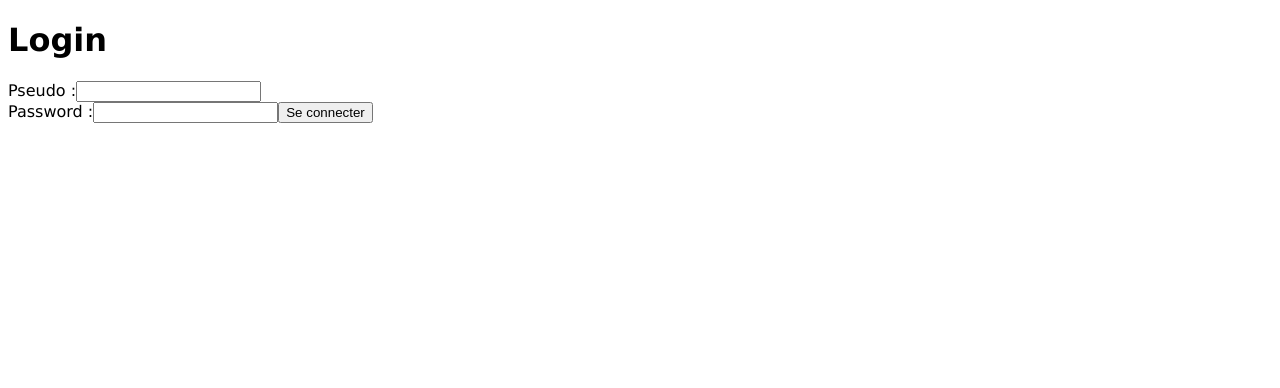
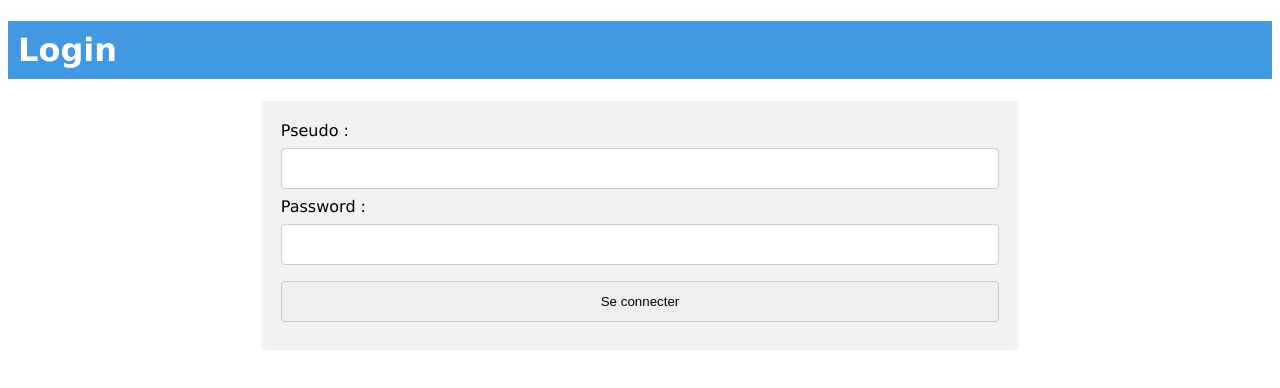
Before and after one commit to Fuze599/web3-project, a React (Create React App) app in the folder react-jokes/: page /login in a window 1280 px wide. Shown: the top 388 px of the page. Built offline with nearby package versions, Linux system fonts and the light colour scheme; data requests are answered from the project's data file.

Commit message:
[ADD] css joke detail + login

```diff
--- a/react-jokes/db.json
+++ b/react-jokes/db.json
@@ -3,14 +3,14 @@
     {
       "content": "joke1 farce",
       "category": "farce",
-        "like": 9,
+      "like": 16,
       "date": "date1",
       "id": "1"
     },
     {
       "content": "joke2 farce",
       "category": "farce",
-        "like": 50,
+      "like": 51,
       "date": "date2",
       "id": "2"
     },
@@ -33,6 +33,27 @@
       "category": "anecdote",
       "date": "Fri Nov 18 2022",
       "id": "d873f534-f50e-451f-91fc-9dd4e536599a"
+    },
+    {
+      "content": "test",
+      "category": "",
+      "date": "Tue Nov 22 2022",
+      "id": "e7506d72-e571-447d-ab00-1c5388d40d7f",
+      "like": 7
+    },
+    {
+      "content": "eeeee",
+      "category": "",
+      "date": "Tue Nov 22 2022",
+      "id": "95b39346-a171-42d3-8dce-33e901919b00",
+      "like": 0
+    },
+    {
+      "content": "Blague Blague Blague Blague Blague Blague Blague Blague Blague Blague Blague Blague Blague Blague Blague Blague Blague Blague",
+      "category": "blagues de toto",
+      "date": "Tue Nov 22 2022",
+      "id": "5c3c474a-814c-429e-833c-8e96887655a5",
+      "like": 10
     }
   ],
   "users": [
--- a/react-jokes/src/components/App/App.js
+++ b/react-jokes/src/components/App/App.js
@@ -18,14 +18,14 @@ const App = () => {
 
   const navbarStyle = {
     color: "white",
-    backgroundColor: "DodgerBlue",
+    backgroundColor: "#4299e1",
     padding: "10px",
   }
 
   const navbarElementStyle = {
     textDecoration: 'none',
     color: "white",
-    backgroundColor: "DodgerBlue",
+    backgroundColor: "#4299e1",
     padding: "10px",
     marginRight: "10px",
     cursor: "pointer"
--- a/react-jokes/src/components/Connection/Connection.jsx
+++ b/react-jokes/src/components/Connection/Connection.jsx
@@ -32,16 +32,42 @@ const Connection = () => {
     }
   }
 
+  const loginTitleStyle = {
+    backgroundColor: "#4299e1",
+    padding: "10px",
+    color: "white"
+  }
+
+  const formStyle = {
+    borderRadius: "5px",
+    backgroundColor: "#f2f2f2",
+    padding: "20px",
+    margin: "0 20%"
+  }
+
+  const inputStyle = {
+    width: "100%",
+    padding: "12px 20px",
+    margin: "8px 0",
+    display: "inline-block",
+    border: "1px solid #ccc",
+    borderRadius: "4px",
+    boxSizing: "border-box"
+  }
+
   return (
     <div>
-      <h1>Login</h1>
-      <form>
+      <h1 style={loginTitleStyle}>Login</h1>
+      <form style={formStyle}>
         <label htmlFor="pseudo">Pseudo :</label>
-        <input onChange={handlerPseudoChange} type="text" id="pseudo" name="pseudo" required></input>
-        <br></br>
+        <br/>
+        <input style={inputStyle} onChange={handlerPseudoChange} type="text" id="pseudo" name="pseudo" required></input>
+        <br/>
         <label htmlFor="password">Password :</label>
-        <input onChange={handlerPasswordChange} type="text" id="password" name="password" required></input>
-        <input type="submit" value="Se connecter" onClick={onSubmitButtonClick}></input>
+        <br/>
+        <input style={inputStyle} onChange={handlerPasswordChange} type="password" id="password" name="password" required></input>
+        <br/>
+        <input style={inputStyle} type="submit" value="Se connecter" onClick={onSubmitButtonClick}></input>
       </form>
     </div>
   )
--- /dev/null
+++ b/react-jokes/src/components/Jokes/JokeDetail.css
@@ -0,0 +1,29 @@
+.likeButton {
+  display: inline-block;
+  outline: 0;
+  border: 0;
+  cursor: pointer;
+  background-color: #4299e1;
+  border-radius: 4px;
+  padding: 8px 16px;
+  font-size: 16px;
+  border-bottom: 4px solid #2b6cb0;
+  font-weight: 700;
+  color: white;
+  line-height: 26px;
+  float: right;
+  margin-top: -52px;
+}
+
+.likeButton:disabled {
+  background-color: #2d71a8;
+  border-bottom: 0px solid #206296;
+  padding: 10px 16px;
+  cursor: default;
+}
+
+
+.likeButton:hover {
+  border-bottom: 0px solid #2b6cb0;
+  padding: 10px 16px;
+}
--- a/react-jokes/src/components/Jokes/JokeDetail.jsx
+++ b/react-jokes/src/components/Jokes/JokeDetail.jsx
@@ -1,6 +1,7 @@
 import { useContext, useEffect, useState } from "react"
 import { Context as JokesContext } from '../../contexts/JokesContext'
 import { useParams } from "react-router-dom";
+import './JokeDetail.css'
 
 const JokeDetail = () => {
   const [joke, setJoke] = useState({})
@@ -28,15 +29,28 @@ const JokeDetail = () => {
     document.getElementById("likeBtn").disabled = true
   }
 
+
+  const formStyle = {
+    borderRadius: "5px",
+    backgroundColor: "#f2f2f2",
+    padding: "10px 20px",
+    margin: "20px 20%"
+  }
+
+  const titleStyle = {
+    backgroundColor: "#4299e1",
+    padding: "20px",
+    color: "white"
+  }
+
   return (
-    <>
-      <div>joke = {joke.content}</div>
-      <div>categorie = {joke.category}</div>
-      <div>date d'ajout = {joke.date}</div>
-      <div>nombre de likes = {likes}</div>
-      <button id="likeBtn" onClick={handleLikeButton}>Like joke</button>
-    </>
-  )
+      <div style={formStyle}>
+        <h3 style={titleStyle}>{joke.content}</h3>
+        <p>Category : {joke.category}</p>
+        <p>Date : {joke.date}</p>
+        <p>Likes : {likes}</p>
+        <button className="likeButton" id="likeBtn" onClick={handleLikeButton}>Like</button>
+    </div>)
 }
 
 export default JokeDetail
--- a/react-jokes/src/contexts/JokesContext.jsx
+++ b/react-jokes/src/contexts/JokesContext.jsx
@@ -26,7 +26,8 @@ const ProviderWrapper = (props) => {
 	const createJoke = (payload) => {
 		const joke = {
 			...payload,
-			id: uuidv4()
+			id: uuidv4(),
+			like: 0
 		}
 		JokesAPI
 			.create(joke)
@@ -50,6 +51,13 @@ const ProviderWrapper = (props) => {
 	}
 
 	const likeJoke = (id, payload) => {
+		const newJokes = Array.from(jokes)
+		const joke = newJokes.find(j => j.id === id)
+
+		const index = newJokes.indexOf(joke)
+		newJokes[index].like++
+		setJokes(newJokes)
+
 		JokesAPI
 			.likeOne(id, payload)
 			.then(joke => joke)
```
Lines whose indentation alone changed are shown as unchanged.
